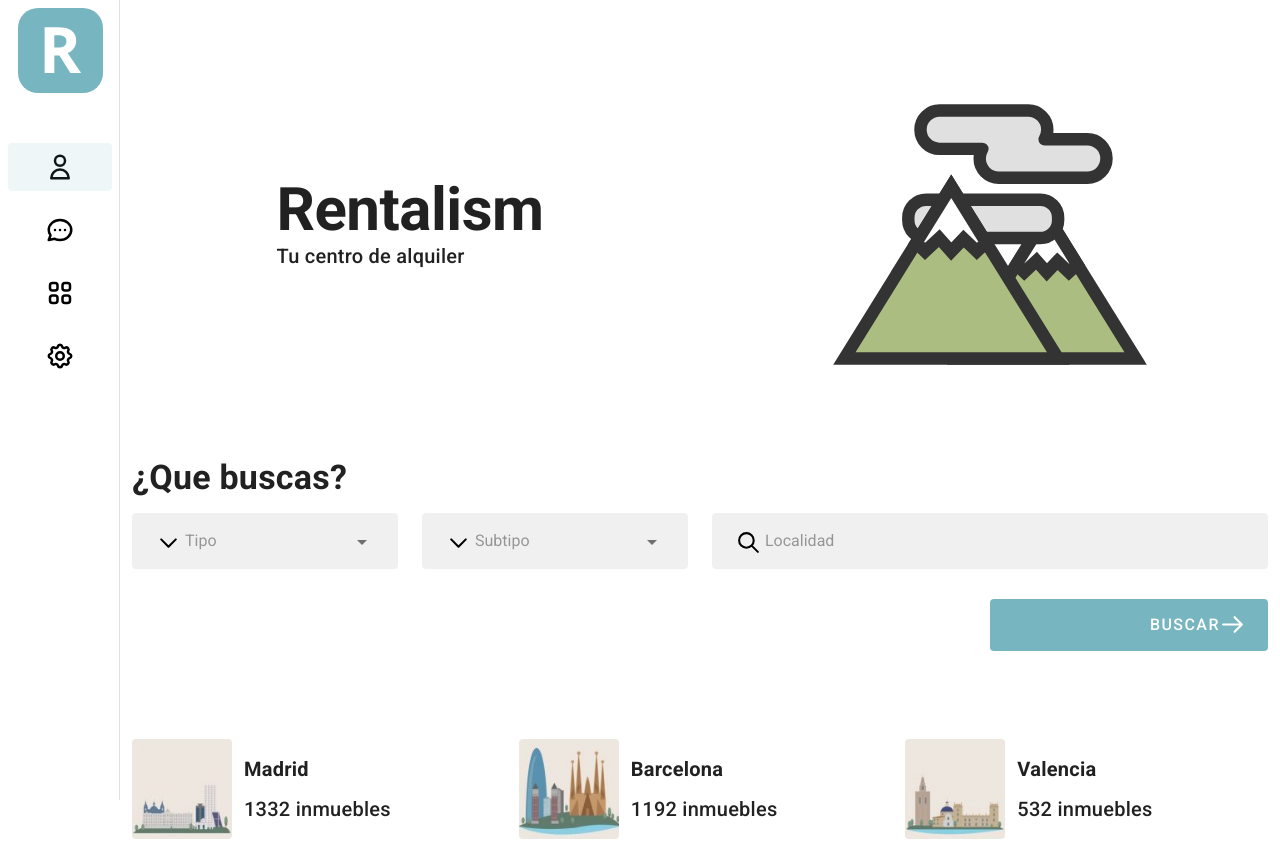
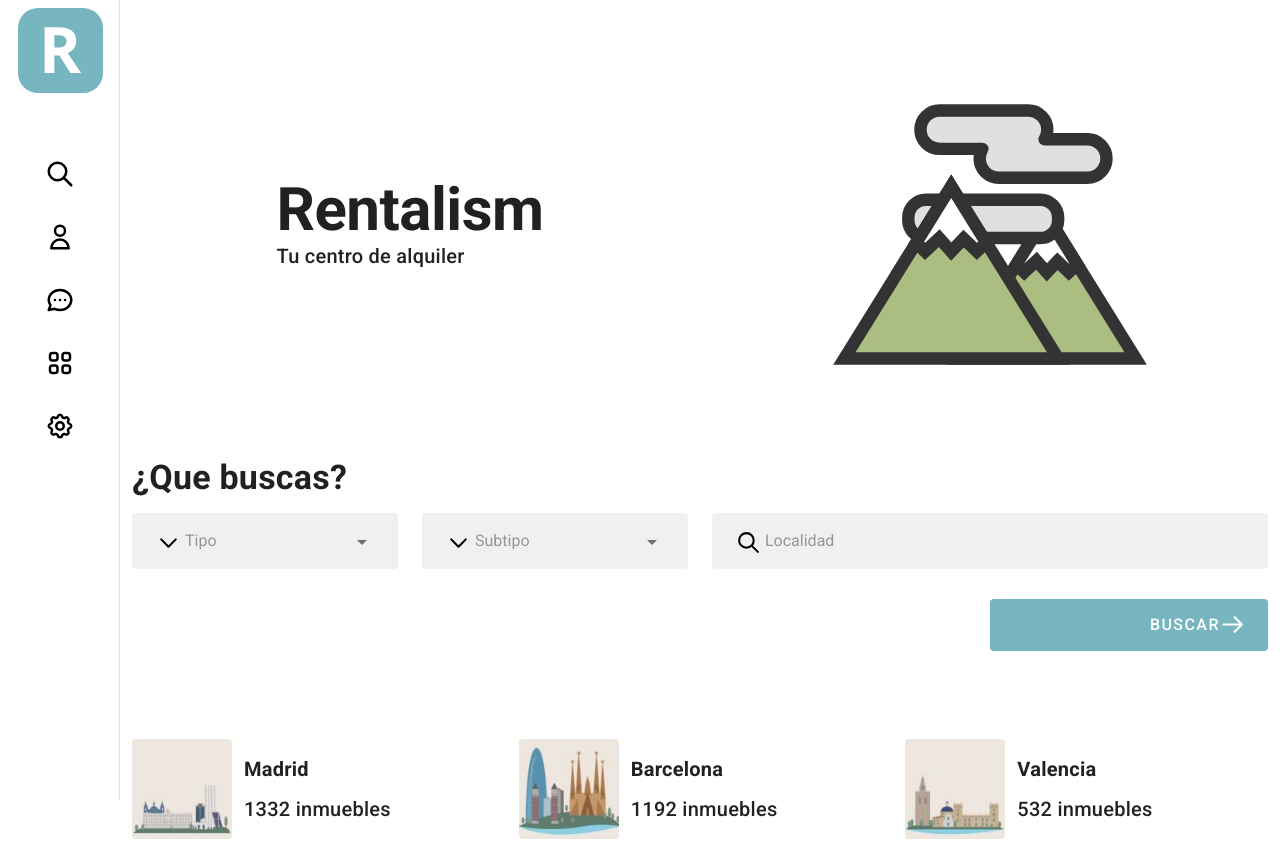
Before and after one commit to Exeltor/Rentalism-TFG, a Nuxt app: page / in a window 1280 px wide. Shown: the top 841 px of the page. Built offline with nearby package versions, Linux system fonts and the light colour scheme.

Commit message:
created empty pages and progressed home page

```diff
--- a/layouts/default.vue
+++ b/layouts/default.vue
@@ -3,19 +3,24 @@
     <v-navigation-drawer class="default__navigation" permanent mini-variant mini-variant-width="120px" app>
       <v-list nav>
         <v-list-item style="margin-bottom: 50px">
-          <img class="logo" src="@/assets/images/logo.svg" alt="Rentalism">
+          <nuxt-link to="/">
+            <img class="logo" src="@/assets/images/logo.svg" alt="Rentalism">
+          </nuxt-link>
         </v-list-item>
-        <v-list-item-group v-model="selectedItem" color="primary">
-          <v-list-item class="navigation__item">
+        <v-list-item-group color="primary">
+          <v-list-item class="navigation__item" tag="nuxt-link" nuxt to="/search" exact exact-active-class="v-item--active">
+            <img class="navigation__img" src="@/assets/images/search-icon.svg" alt="Search">
+          </v-list-item>
+          <v-list-item class="navigation__item" tag="nuxt-link" nuxt to="/profile" exact exact-active-class="v-item--active">
             <img class="navigation__img" src="@/assets/images/user-icon.svg" alt="Profile">
           </v-list-item>
-          <v-list-item class="navigation__item">
+          <v-list-item class="navigation__item" tag="nuxt-link" nuxt to="/messages" exact exact-active-class="v-item--active">
             <img class="navigation__img" src="@/assets/images/message-icon.svg" alt="Messages">
           </v-list-item>
-          <v-list-item class="navigation__item">
+          <v-list-item class="navigation__item" tag="nuxt-link" nuxt to="/listings" exact exact-active-class="v-item--active">
             <img class="navigation__img" src="@/assets/images/grid-icon.svg" alt="Listings">
           </v-list-item>
-          <v-list-item class="navigation__item">
+          <v-list-item class="navigation__item" tag="nuxt-link" nuxt to="/settings" exact exact-active-class="v-item--active">
             <img class="navigation__img" src="@/assets/images/settings-icon.svg" alt="Settings">
           </v-list-item>
         </v-list-item-group>
--- a/pages/index.vue
+++ b/pages/index.vue
@@ -93,7 +93,7 @@
           </div>
         </div>
         <div class="d-flex flex-row justify-center align-center">
-          <img class="rounded mr-3" src="@/assets/images/Zaragoza-illustration.jpg" width="100px" height="100px">
+          <img class="rounded mr-3" src="@/assets/images/Malaga-illustration.jpg" width="100px" height="100px">
           <div class="d-flex flex-column justify-center">
             <p class="font-weight-bold mb-2">Málaga</p>
             <p class="mb-0">135 inmuebles</p>
```
Also changed, not shown: pages/listings.vue (added), pages/messages.vue (added), pages/profile.vue (added), pages/search.vue (added), pages/settings.vue (added).
